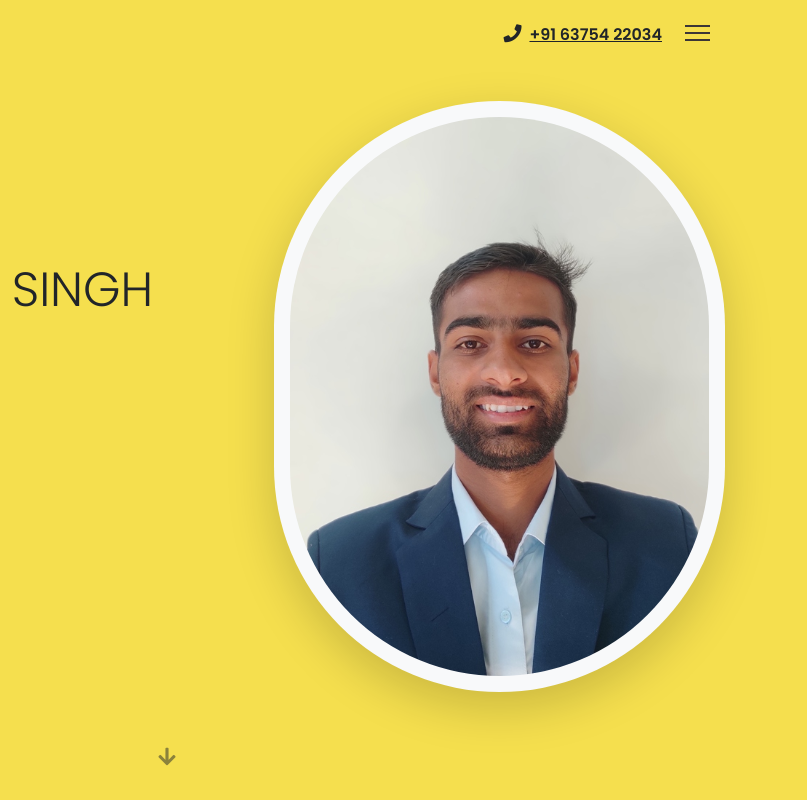
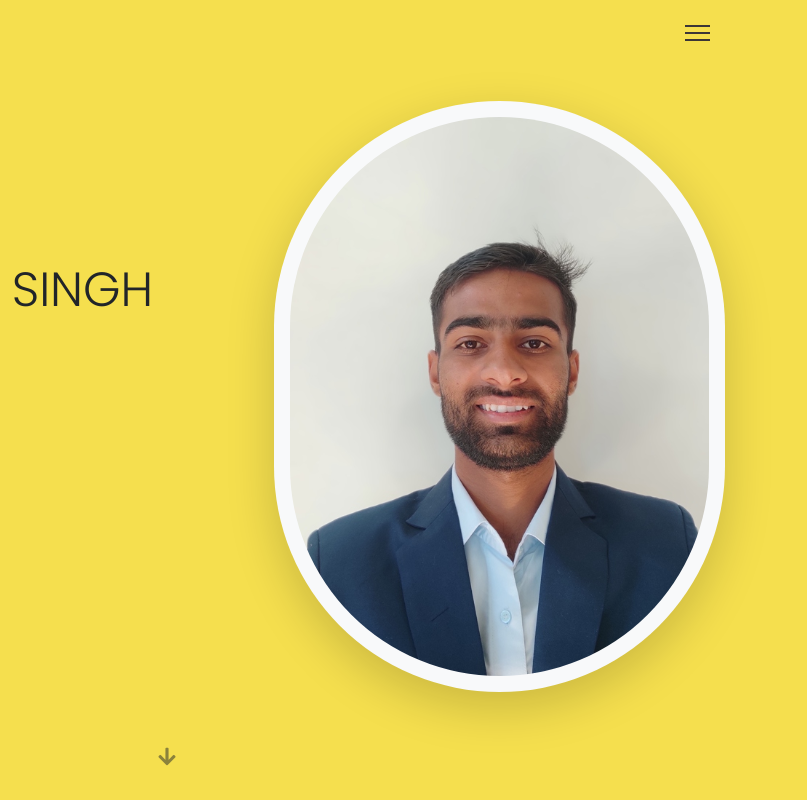
Before and after one commit to yogendraft21/yogendraft21.github.io, a plain HTML site: page index.html in a window 1280 px wide. Shown: the top 800 px of the page, 473-1280 px from the left. Drawn offline with Linux system fonts and the light colour scheme.

Commit message:
Update index.html

```diff
--- a/index.html
+++ b/index.html
@@ -57,7 +57,7 @@
         <!-- Logo -->
         <a class="logo" href="index.html" title="yogendra singh"> <img src="images/logo.png" alt="Yogendra Singh"/> </a>
         <!-- Logo End -->
-        <div class="text-3 ms-auto me-2"><span class="text-4 me-2"><i class="fas fa-phone"></i></span><a class="link-dark" href="tel:+916375422034">+91 63754 22034</a></div>
+<!--         <div class="text-3 ms-auto me-2"><span class="text-4 me-2"><i class="fas fa-phone"></i></span><a class="link-dark" href="tel:+916375422034">+91 63754 22034</a></div> -->
         <button class="navbar-toggler" type="button" data-bs-toggle="collapse" data-bs-target="#header-nav"><span></span><span></span><span></span></button>
         <div id="header-nav" class="collapse navbar-collapse">
           <div class="d-flex flex-column h-100 align-items-center justify-content-center">
```
